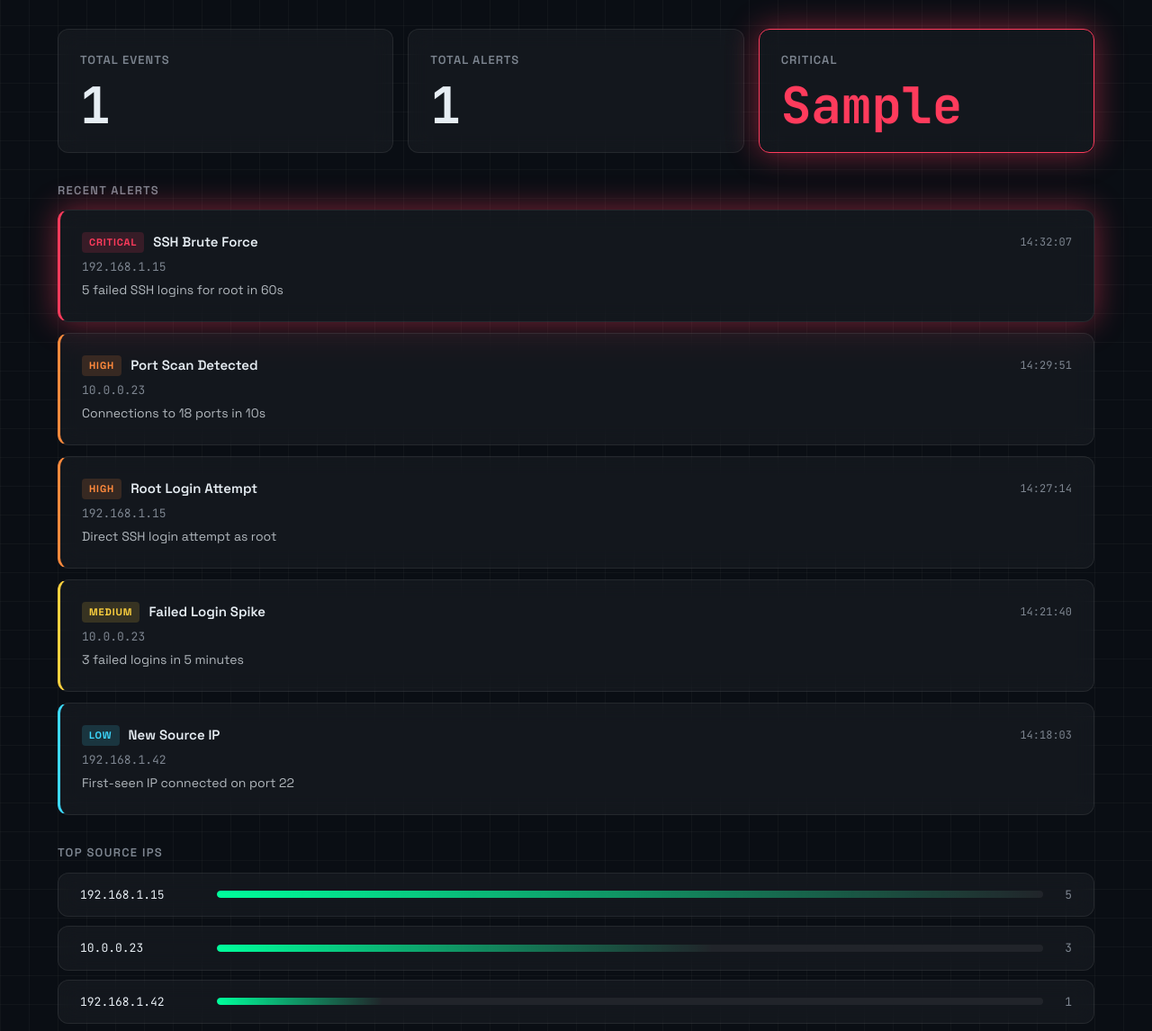
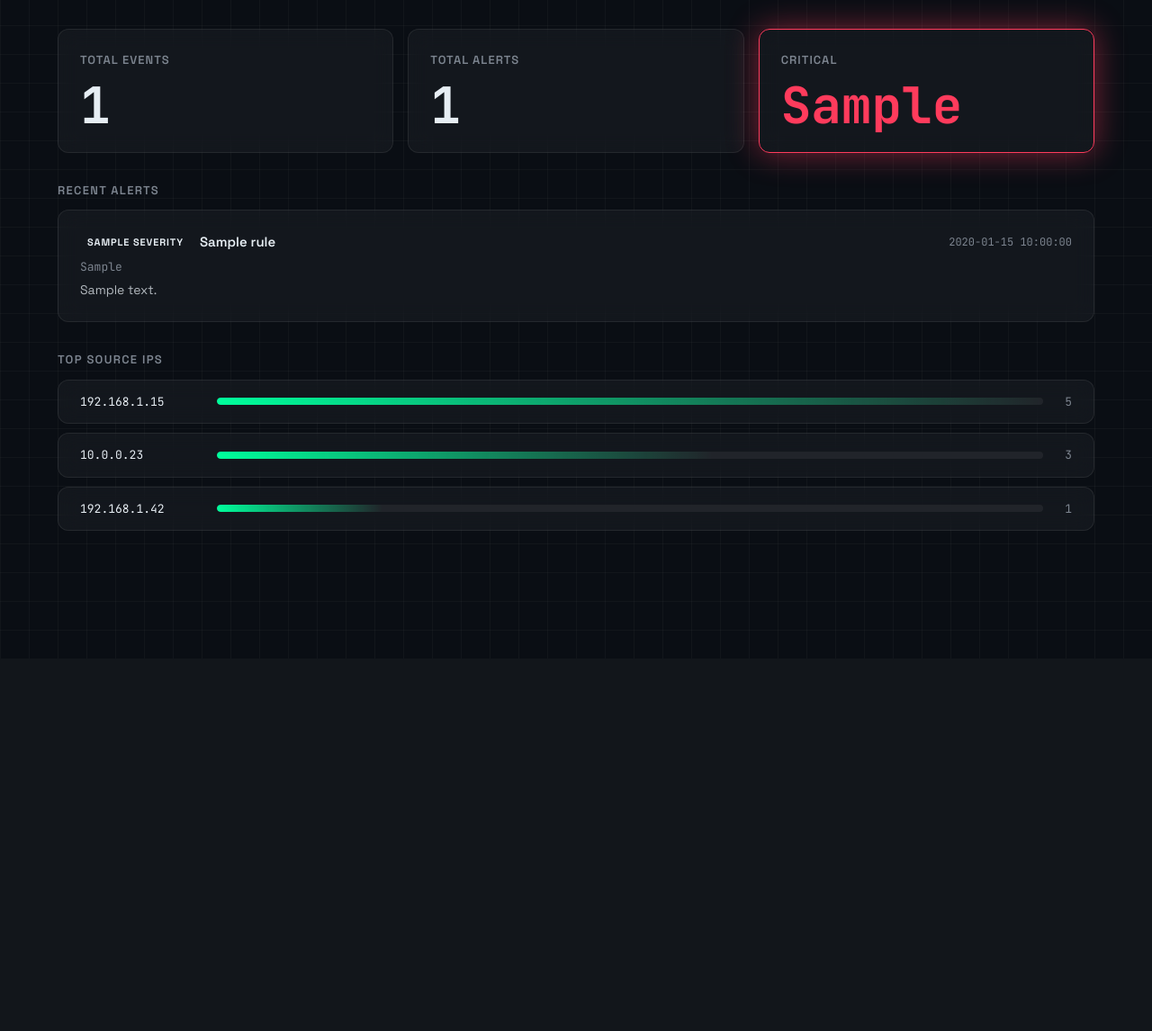
Before and after one commit to diveshh05/Mini-SOC, a Flask app: template templates/dashboard.html in a window 1280 px wide. Shown: the part 68-1214 px from the top of the page at 90% size. After the commit the page ends 658 px from the top, so only its background shows below. Run offline with Flask 3, Linux system fonts and the light colour scheme; the template is opened without the code that fills it: most values are stand-ins (such as "Sample title", 1, 10 or a date in 2020).

Commit message:
Phase 4 Task 4

```diff
--- a/app.py
+++ b/app.py
@@ -18,6 +18,7 @@ def home():
         total_events = database.count_events(conn)
         total_alerts = database.count_alerts(conn)
         critical_alerts = database.count_critical_alerts(conn)
+        recent_alerts = database.get_recent_alerts(conn)
     finally:
         conn.close()
 
@@ -28,5 +29,6 @@ def home():
         total_events=total_events,
         total_alerts=total_alerts,
         critical_alerts=critical_alerts,
+        recent_alerts=recent_alerts,
         last_updated=last_updated,
     )
--- a/templates/dashboard.html
+++ b/templates/dashboard.html
@@ -47,67 +47,21 @@
     <section aria-label="Recent alerts">
       <h2 class="section-heading">Recent Alerts</h2>
       <div class="alert-list" role="list">
-
-        <article class="alert critical" role="listitem" aria-label="Critical alert: SSH Brute Force">
+        {% for alert in recent_alerts %}
+        <article class="alert {{ alert.severity|lower }}" role="listitem" aria-label="{{ alert.severity|lower }} alert: {{ alert.rule }}">
           <div class="alert-row-1">
             <div class="alert-left">
-              <span class="badge">Critical</span>
-              <span class="rule-name">SSH Brute Force</span>
+              <span class="badge">{{ alert.severity }}</span>
+              <span class="rule-name">{{ alert.rule }}</span>
             </div>
-            <time class="alert-time" datetime="2026-09-21T14:32:07">14:32:07</time>
+            <time class="alert-time" datetime="{{ alert.detected_at }}">{{ alert.detected_at }}</time>
           </div>
-          <div class="alert-row-2">192.168.1.15</div>
-          <div class="alert-row-3">5 failed SSH logins for root in 60s</div>
+          <div class="alert-row-2">{{ alert.source_ip }}</div>
+          <div class="alert-row-3">{{ alert.message }}</div>
         </article>
-
-        <article class="alert high" role="listitem" aria-label="High alert: Port Scan Detected">
-          <div class="alert-row-1">
-            <div class="alert-left">
-              <span class="badge">High</span>
-              <span class="rule-name">Port Scan Detected</span>
-            </div>
-            <time class="alert-time" datetime="2026-09-21T14:29:51">14:29:51</time>
-          </div>
-          <div class="alert-row-2">10.0.0.23</div>
-          <div class="alert-row-3">Connections to 18 ports in 10s</div>
-        </article>
-
-        <article class="alert high" role="listitem" aria-label="High alert: Root Login Attempt">
-          <div class="alert-row-1">
-            <div class="alert-left">
-              <span class="badge">High</span>
-              <span class="rule-name">Root Login Attempt</span>
-            </div>
-            <time class="alert-time" datetime="2026-09-21T14:27:14">14:27:14</time>
-          </div>
-          <div class="alert-row-2">192.168.1.15</div>
-          <div class="alert-row-3">Direct SSH login attempt as root</div>
-        </article>
-
-        <article class="alert medium" role="listitem" aria-label="Medium alert: Failed Login Spike">
-          <div class="alert-row-1">
-            <div class="alert-left">
-              <span class="badge">Medium</span>
-              <span class="rule-name">Failed Login Spike</span>
-            </div>
-            <time class="alert-time" datetime="2026-09-21T14:21:40">14:21:40</time>
-          </div>
-          <div class="alert-row-2">10.0.0.23</div>
-          <div class="alert-row-3">3 failed logins in 5 minutes</div>
-        </article>
-
-        <article class="alert low" role="listitem" aria-label="Low alert: New Source IP">
-          <div class="alert-row-1">
-            <div class="alert-left">
-              <span class="badge">Low</span>
-              <span class="rule-name">New Source IP</span>
-            </div>
-            <time class="alert-time" datetime="2026-09-21T14:18:03">14:18:03</time>
-          </div>
-          <div class="alert-row-2">192.168.1.42</div>
-          <div class="alert-row-3">First-seen IP connected on port 22</div>
-        </article>
-
+        {% else %}
+        <p class="alert-row-3">No alerts yet.</p>
+        {% endfor %}
       </div>
     </section>
 
```
